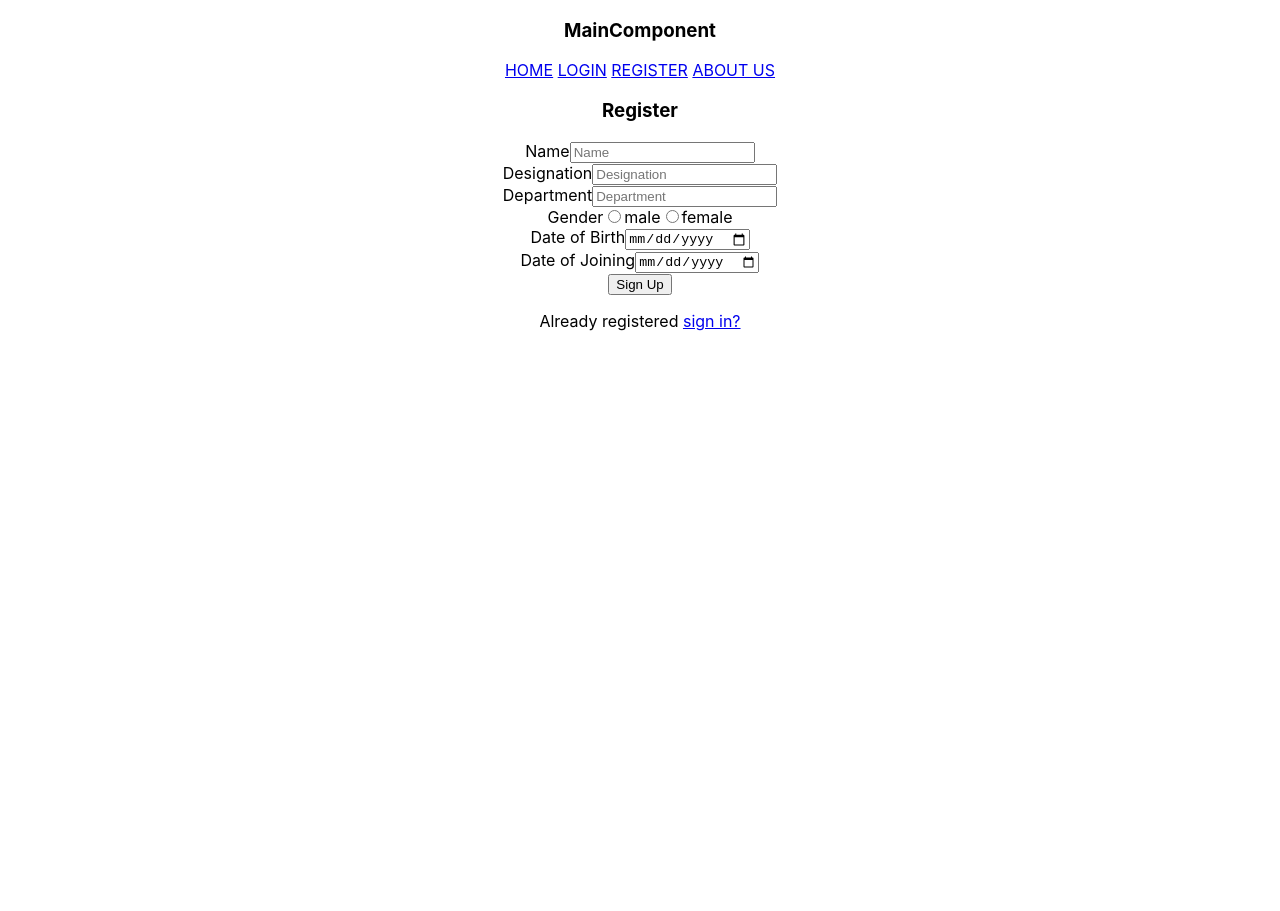
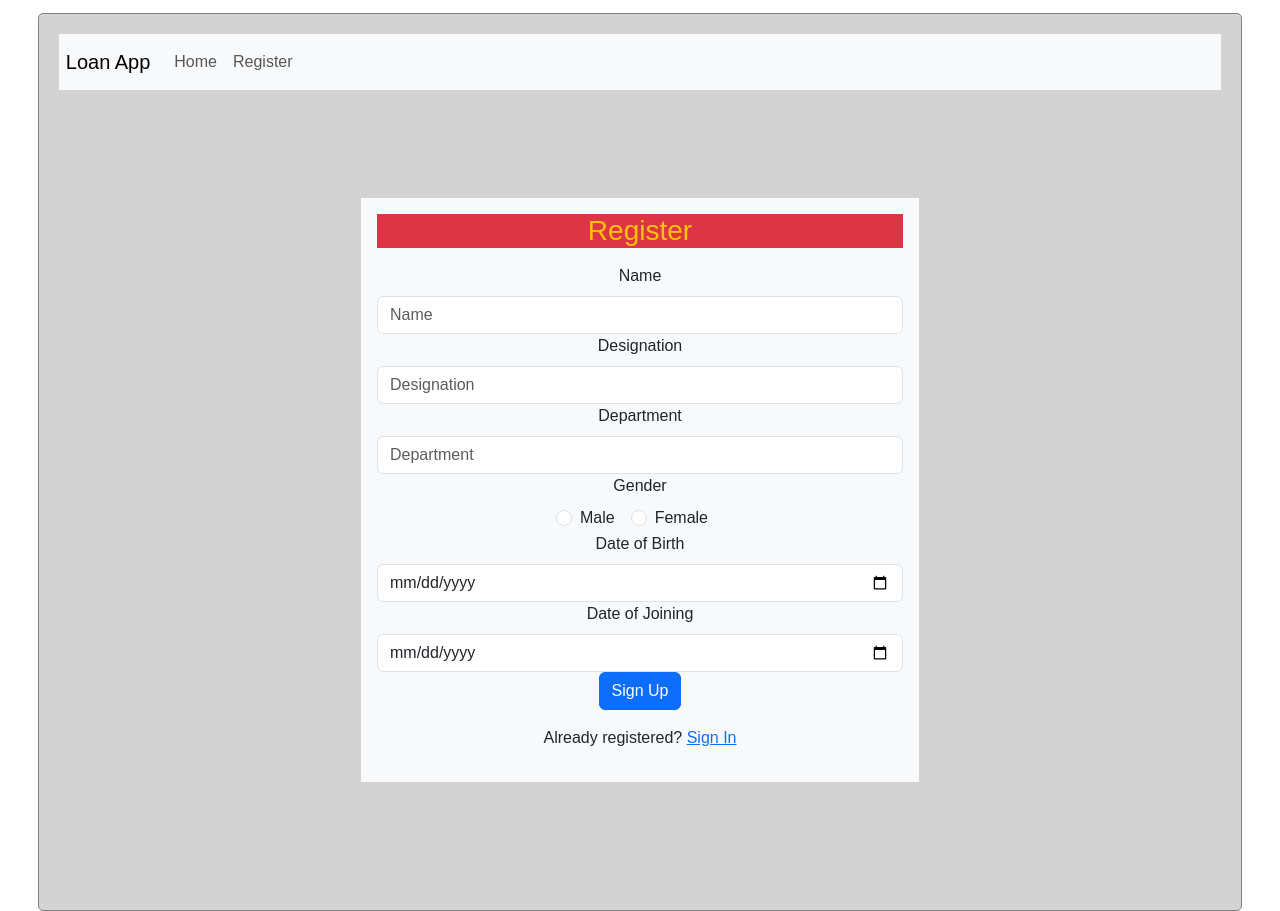
Before and after one commit to Shrihari10/LoanApp, a React (Create React App) app in the folder frontend/loanapp/: page /register in a window 1280 px wide. Before the commit the page ends 800 px from the top, so only its background shows below. Built offline with nearby package versions, Linux system fonts and the light colour scheme.

Commit message:
reworked register page UI

```diff
--- a/frontend/loanapp/src/App.css
+++ b/frontend/loanapp/src/App.css
@@ -1,38 +1,16 @@
-.App {
-  text-align: center;
+.App{
+
+    margin-left: 3vw;
+    margin-right: 3vw;
+    margin-top: 1vw;
+    border-radius: 5px;
+    padding: 20px;
+    border: 1px solid gray;
+    background-color: lightgray;
+    font-family: sans-serif;
+    text-align: center;
+
 }
-
-.App-logo {
-  height: 40vmin;
-  pointer-events: none;
+.Nav{
+  padding-left: 0.5vw;
 }
-
-@media (prefers-reduced-motion: no-preference) {
-  .App-logo {
-    animation: App-logo-spin infinite 20s linear;
-  }
-}
-
-.App-header {
-  background-color: #282c34;
-  min-height: 100vh;
-  display: flex;
-  flex-direction: column;
-  align-items: center;
-  justify-content: center;
-  font-size: calc(10px + 2vmin);
-  color: white;
-}
-
-.App-link {
-  color: #61dafb;
-}
-
-@keyframes App-logo-spin {
-  from {
-    transform: rotate(0deg);
-  }
-  to {
-    transform: rotate(360deg);
-  }
-}
--- a/frontend/loanapp/src/App.js
+++ b/frontend/loanapp/src/App.js
@@ -1,17 +1,32 @@
-import logo from './logo.svg';
-import './App.css';
-import MainComponent from './components/MainComponent';
-import { BrowserRouter } from 'react-router-dom/dist';
 
+import "bootstrap/dist/css/bootstrap.min.css"
+import "./App.css"
+import { BrowserRouter, Routes, Route } from "react-router-dom"
+import Register from "./components/Register"
+import { Navbar, Nav } from 'react-bootstrap';
 
 function App() {
   return (
-    <BrowserRouter>
-      <div className="App">
-      <MainComponent/>
-      </div>
-    </BrowserRouter>
-  );
+    <div className="App">
+      <Navbar bg="light" expand="lg" className="Nav" >
+        <Navbar.Brand href="/home" className="Brand">Loan App</Navbar.Brand>
+        <Navbar.Toggle aria-controls="basic-navbar-nav" />
+        <Navbar.Collapse id="basic-navbar-nav">
+          <Nav className="ml-auto">
+            <Nav.Link href="/home">Home</Nav.Link>
+            <Nav.Link href="/register">Register</Nav.Link>
+          </Nav>
+        </Navbar.Collapse>
+      </Navbar>
+
+      <BrowserRouter>
+        <Routes>
+          <Route path="/register" element={<Register />} />
+        </Routes>
+      </BrowserRouter>
+    </div>
+
+  )
 }
 
-export default App;
+export default App
--- a/frontend/loanapp/src/components/MainComponent.js
+++ b/frontend/loanapp/src/components/MainComponent.js
@@ -3,30 +3,39 @@ import LoginComponent from './LoginComponent'
 import AboutUsComponent from './AboutUsComponent'
 import HomeComponent from './HomeComponent'
 import Register from './Register'
-import { Routes, Route, Link } from 'react-router-dom';
+import { BrowserRouter as Router, Routes, Route, Link } from 'react-router-dom'
 import NotFoundComponent from './NotFoundComponent';
 
 const MainComponent = () => {
+  return (
+      <div>
+        <nav className="navbar navbar-expand-lg navbar-light bg-light fixed-top">
+          <div className="container">
+            <Link to="/" className="navbar-brand">Loan App</Link>
+          <div className="collapse navbar-collapse" id="navbarTogglerDemo02">
+              <ul className="navbar-nav ml-auto">
+                <li className="nav-item"><Link to="/" className="nav-link">Home</Link></li>
+                <li className="nav-item"><Link to="/about" className="nav-link">About Us</Link></li>
+                <li className="nav-item"><Link to="/login" className="nav-link">Login</Link></li>
+                <li className="nav-item"><Link to="/register" className="nav-link">Register</Link></li>
+              </ul>
+            </div>
+          </div>
+        </nav>
+        <div className="auth-wrapper">
+          <div className="auth-inner">
+            <Routes>
+              <Route path="/" element={<HomeComponent />} />
+              <Route path="/about" element={<AboutUsComponent />} />
+              <Route path="/login" element={<LoginComponent />} />
+              <Route path="/register" element={<Register />} />
+              <Route path="*" element={<NotFoundComponent />} />
+            </Routes>
+          </div>
+        </div>
+      </div>
 
-  return (
-    <div>
-        <h3>MainComponent</h3>
-        <Link to="home">HOME</Link>
-        {' '}
-        <Link to="login">LOGIN</Link>
-        {' '}
-        <Link to="register">REGISTER</Link>
-        {' '}
-        <Link to="aboutus">ABOUT US</Link>
-        {' '}
-        <Routes>
-            <Route exact path="/home" element={<HomeComponent/>} />
-            <Route exact path="/login" element={<LoginComponent/>} />
-            <Route exact path="/register" element={<Register/>} />
-            <Route exact path="/aboutus" element={<AboutUsComponent/>} />
-            <Route path="*" element={<NotFoundComponent/>} />
-        </Routes>
-    </div>
+
   )
 
 }
--- /dev/null
+++ b/frontend/loanapp/src/components/Register.css
@@ -0,0 +1,7 @@
+form{
+    border: 1px solid #ccc;
+    background: #f9f9f9;
+    border-radius: 5px;
+    padding: 10px;
+
+}
--- a/frontend/loanapp/src/components/Register.jsx
+++ b/frontend/loanapp/src/components/Register.jsx
@@ -1,4 +1,5 @@
-import React, { Component, useState } from 'react'
+import React, { useState } from 'react';
+import { Form, Button, Container, Row, Col } from 'react-bootstrap';
 import axios from 'axios';
 
 const Register = () => {
@@ -12,106 +13,111 @@ const Register = () => {
   const handleSubmit = (e) => {
     e.preventDefault();
     const requestBody = {
-            employeeName: name,
+      name,
       designation,
       department,
       gender,
-            dateOfBirth: dob,
-            dateOfJoining: doj
-        }
-        console.log(JSON.stringify(requestBody));
-        // console.log(typeof requestBody.dob);
+      dob,
+      doj
+    };
 
     axios.post("http://localhost:8080/saveEmployee", requestBody)
-        .then((res) =>{
-            alert("created  user");
+      .then((res) => {
+        alert("Created user");
       })
-        .catch((err)=>{
+      .catch((err) => {
         console.log(err);
-            alert("error==="+err);
-        })
-    }
+        alert("Error: " + err);
+      });
+  };
 
   return (
-      <form onSubmit={handleSubmit}>
-        <h3 className='text-warning bg-danger'>Register</h3>
-        <div className="mb-3">
-          <label>Name</label>
-          <input
+    <Container className="d-flex justify-content-center align-items-center min-vh-100">
+      <Form onSubmit={handleSubmit} className="p-3 bg-light align-items-center" style={{ width: '50%' }}>
+        <h3 className="text-warning bg-danger text-center mb-3">Register</h3>
+        <Form.Group controlId="name">
+          <Form.Label>Name</Form.Label>
+          <Form.Control
             type="text"
-            className="form-control"
             placeholder="Name"
-            onChange={(e) => {setName(e.target.value)}}
+            value={name}
+            onChange={(e) => setName(e.target.value)}
+          />
+        </Form.Group>
+
+        <Form.Group controlId="designation">
+          <Form.Label>Designation</Form.Label>
+          <Form.Control
+            type="text"
+            placeholder="Designation"
+            value={designation}
+            onChange={(e) => setDesignation(e.target.value)}
+          />
+        </Form.Group>
+
+        <Form.Group controlId="department">
+          <Form.Label>Department</Form.Label>
+          <Form.Control
+            type="text"
+            placeholder="Department"
+            value={department}
+            onChange={(e) => setDepartment(e.target.value)}
+          />
+        </Form.Group>
+
+        <Form.Group controlId="gender">
+          <Form.Label>Gender</Form.Label>
+          <div>
+            <Form.Check
+              type="radio"
+              label="Male"
+              name="gender"
+              value="M"
+              checked={gender === 'M'}
+              onChange={(e) => setGender(e.target.value)}
+              inline
+            />
+            <Form.Check
+              type="radio"
+              label="Female"
+              name="gender"
+              value="F"
+              checked={gender === 'F'}
+              onChange={(e) => setGender(e.target.value)}
+              inline
             />
           </div>
-        <div className="mb-3">
-          <label>Designation</label>
-          <input
-            type="text"
-            className="form-control"
-            placeholder="Designation"
-            onChange={(e) => {setDesignation(e.target.value)}}
+        </Form.Group>
+
+        <Form.Group controlId="dob">
+          <Form.Label>Date of Birth</Form.Label>
+          <Form.Control
+            type="date"
+            value={dob}
+            onChange={(e) => setDob(e.target.value)}
           />
+        </Form.Group>
+
+        <Form.Group controlId="doj">
+          <Form.Label>Date of Joining</Form.Label>
+          <Form.Control
+            type="date"
+            value={doj}
+            onChange={(e) => setDoj(e.target.value)}
+          />
+        </Form.Group>
+
+        <div className="text-center">
+          <Button variant="primary" type="submit">
+            Sign Up
+          </Button>
+          <p className="forgot-password mt-3">
+            Already registered? <a href="/sign-in">Sign In</a>
+          </p>
         </div>
-        <div className="mb-3">
-          <label>Department</label>
-          <input
-            type="text"
-            className="form-control"
-            placeholder="Department"
-            onChange={(e) => {setDepartment(e.target.value)}}
-          />
-        </div>
-        <div className="mb-3">
-          <label>Gender</label>
-          <input
-            type="radio"
-            className="form-control"
-            value="M"
-            name="gender"
-            id="genderm"
-            onChange={(e) => {setGender(e.target.value)}}
-          />
-          <label for="genderm">male</label>
-          <input
-            type="radio"
-            className="form-control"
-            value="F"
-            id="genderf"
-            name="gender"
-            onChange={(e) => {setGender(e.target.value)}}
-          />
-          <label for="genderf">female</label>
-
-        </div>
-        <div className="mb-3">
-          <label>Date of Birth</label>
-          <input
-            type="date"
-            className="form-control"
-            placeholder="Date of Birth"
-            onChange={(e) => {setDob(e.target.value)}}
-          />
-        </div>
-        <div className="mb-3">
-          <label>Date of Joining</label>
-          <input
-            type="date"
-            className="form-control"
-            placeholder="Date of Joining"
-            onChange={(e) => {setDoj(e.target.value)}}
-          />
-        </div>
-        <div className="d-grid">
-          <button type="submit" className="btn btn-primary">
-            Sign Up
-          </button>
-        </div>
-        <p className="forgot-password text-right">
-          Already registered <a href="/sign-in">sign in?</a>
-        </p>
-      </form>
-    )
-}
+      </Form>
+    </Container>
+  );
+};
 
 export default Register;
```
Lines whose indentation alone changed are shown as unchanged.
